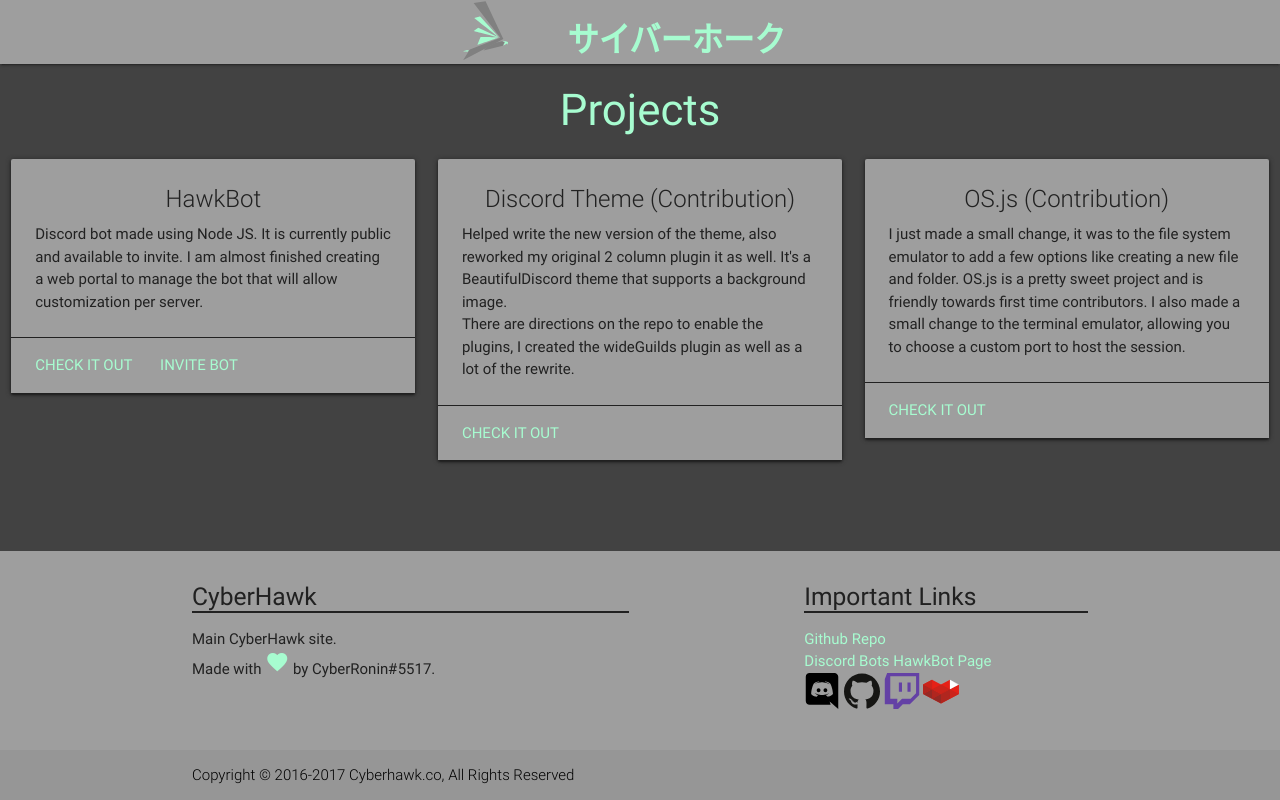
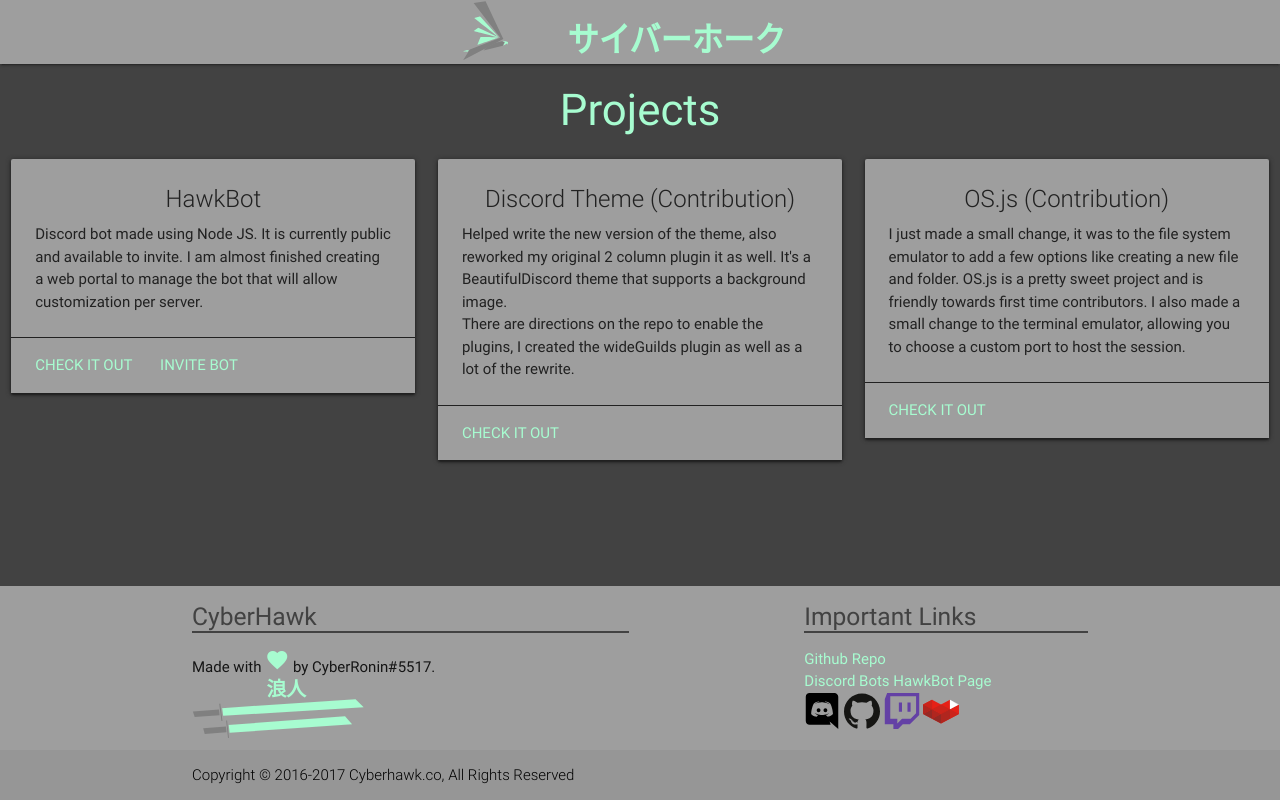
Before and after one commit to Rxswyers/Rxswyers.github.io, a plain HTML site: page index.html in a window 1280 px wide. Drawn offline with Linux system fonts and the light colour scheme.

Commit message:
Added Signature

```diff
--- a/css/custom.css
+++ b/css/custom.css
@@ -1,6 +1,4 @@
-footer.page-footer {
-  margin: 0;
-}
+
 footer.page-footer.mint
 {
   background-color: #A7FCD0;
@@ -151,6 +149,14 @@
 {
   fill: #424242;
 }
+.mint-logo-stroke:hover
+{
+  stroke: #424242;
+}
+.logo-text:hover
+{
+  cursor: default;
+}
 .custom-card .card-action
 {
   border-top: 1px solid #212121;
@@ -167,3 +173,21 @@
 {
   color: #212121 !important;
 }
+footer.page-footer
+{
+  padding-top: 5px;
+}
+.page-footer .container .row
+{
+  margin-bottom: 0px;
+}
+.page-footer p
+{
+  margin-bottom: 0px;
+}
+h5.grey-underline
+{
+  border-bottom: #424242 !important;
+  border-bottom-style: solid !important;
+  border-bottom-width: 2px !important;
+}
--- a/index.html
+++ b/index.html
@@ -75,13 +75,14 @@
         <div class="container">
           <div class="row">
             <div class="col l6 s12">
-              <h5 class="grey-text text-darken-4">CyberHawk</h5>
-              <p class="grey-text text-darken-4">Main CyberHawk site.</br>
+              <h5 class="grey-text text-darken-3 grey-underline">CyberHawk</h5>
+              <p>
                 Made with <i class="material-icons mint-text">favorite</i> by CyberRonin#5517.
               </p>
+              <svg id="svg4884" xmlns:rdf="http://www.w3.org/1999/02/22-rdf-syntax-ns#" xmlns="http://www.w3.org/2000/svg" height="61px" viewBox="0 0 612.99202 216.1416" width="173px" version="1.1" xmlns:cc="http://creativecommons.org/ns#" xmlns:dc="http://purl.org/dc/elements/1.1/"><g id="layer1" transform="translate(0 -836.22)"><path class="mint-logo" id="path10" fill="#808080" d="m45.14 1034.9 76.983-6.5875-1.8205-20.564-80.668 6.7949z"/><path class="mint-logo-stroke" id="path16" d="m122.61 986.87 6.7872 61.836" stroke="#808080" stroke-width="3.3864" fill="none"/><path class="mint-logo" id="path18" fill="#a7fcd0" d="m128.43 1003.1 413.78-31.782 25.078 28.547-434.14 30.275-3.0512-27.799"/><path class="mint-logo" id="path10-1" fill="#808080" d="m9.4802 974.85 88.282-6.5875-2.0877-20.564-92.509 6.7948z"/><path class="mint-logo-stroke" id="path16-8" d="m98.316 926.85 7.7834 61.836" stroke="#808080" stroke-width="3.6265" fill="none"/><path class="mint-logo" id="path18-4" fill="#a7fcd0" d="m104.99 943.09 474.51-31.782 28.759 28.548-497.86 30.275-3.4991-27.799"/><text class="logo-text"id="text5448" style="word-spacing:0px;letter-spacing:0px" xml:space="preserve" font-size="40px" line-height="125%" y="898.81946" x="263.64978" font-family="sans-serif" fill="#a7fcd0"><tspan id="tspan5450" font-size="70px" font-family="sans-serif" y="898.81946" x="263.64978" font-weight="bold" fill="#a7fcd0">浪人</tspan></text></g></svg>
             </div>
             <div class="col l4 offset-l2 s12">
-              <h5 class="grey-text text-darken-4">Important Links</h5>
+              <h5 class="grey-text text-darken-3 grey-underline">Important Links</h5>
                 <ul>
                   <li><a class="mint-text" href="https://github.com/CyberHawkSoftware/HawkBot">Github Repo</a></li>
                   <li><a class="mint-text" href="https://bots.discord.pw/bots/193403332046487552">Discord Bots HawkBot Page</a></li>
```
